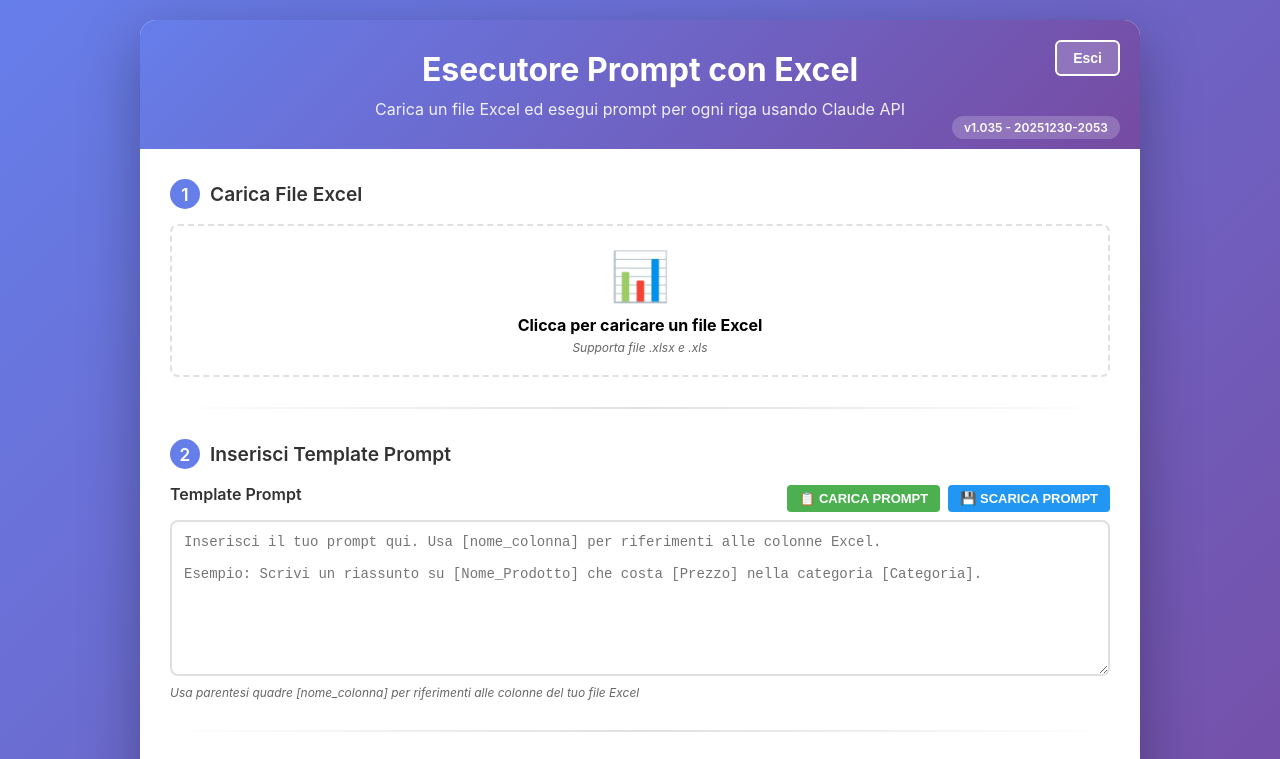
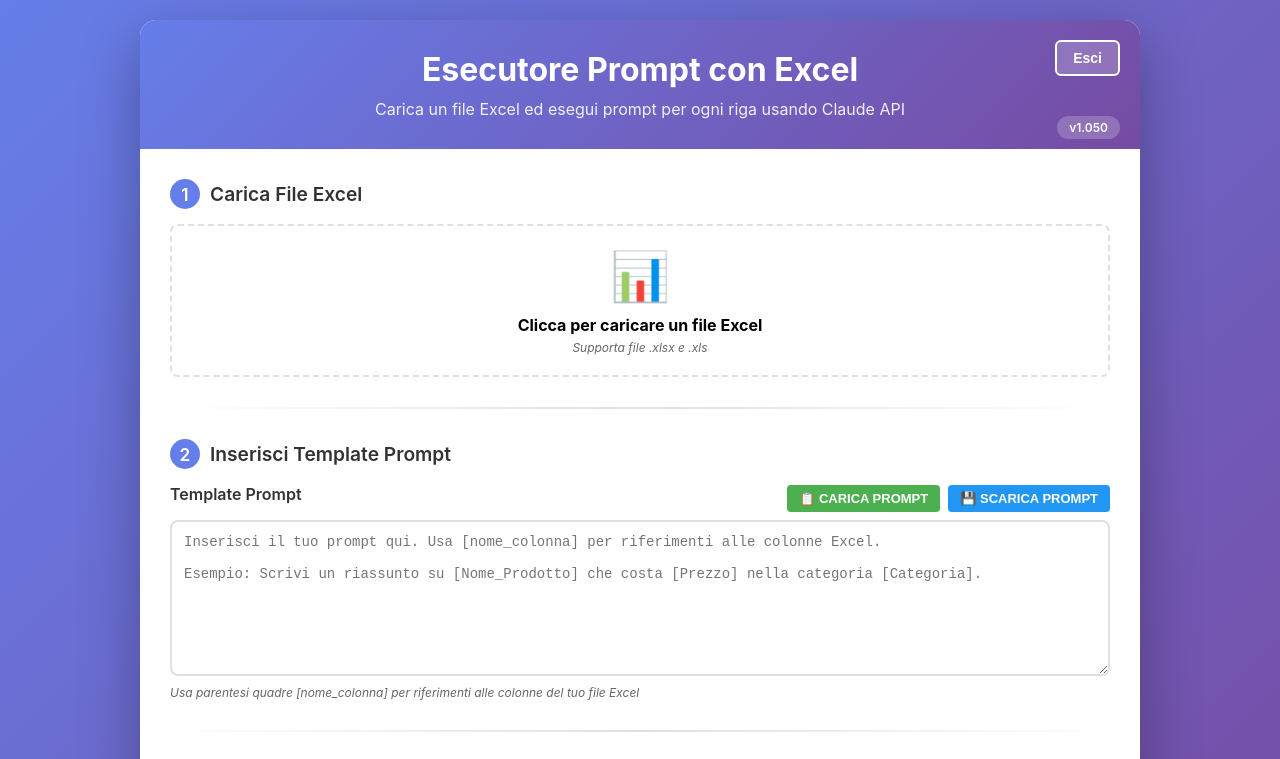
Before and after one commit to AndreaTironi1/d-diagnosi-organizzativa, a website: page public/index.html in a window 1280 px wide. Shown: the top 759 px of the page. Drawn offline with Linux system fonts and the light colour scheme; sample sign-in values are in the browser's storage.

Commit message:
Update version to 1.050 and simplify version badge

```diff
--- a/package.json
+++ b/package.json
@@ -1,6 +1,6 @@
 {
   "name": "prompt-executor-web",
-  "version": "1.035",
+  "version": "1.050",
   "description": "Web app that executes prompts with variables using Claude API",
   "main": "server.js",
   "type": "module",
--- a/public/index.html
+++ b/public/index.html
@@ -589,7 +589,7 @@
     </div>
 
     <script>
-        const APP_VERSION = '1.035';
+        const APP_VERSION = '1.050';
 
         let excelData = null;
         let excelColumns = [];
@@ -617,15 +617,9 @@
         // Check authentication on page load
         checkAuth();
 
-        // Set version badge with build timestamp
+        // Set version badge
         function setBuildVersion() {
-            const now = new Date();
-            const year = now.getFullYear();
-            const month = String(now.getMonth() + 1).padStart(2, '0');
-            const day = String(now.getDate()).padStart(2, '0');
-            const hours = String(now.getHours()).padStart(2, '0');
-            const minutes = String(now.getMinutes()).padStart(2, '0');
-            const version = `v${APP_VERSION} - ${year}${month}${day}-${hours}${minutes}`;
+            const version = `v${APP_VERSION}`;
             document.getElementById('versionBadge').textContent = version;
         }
         setBuildVersion();
```
